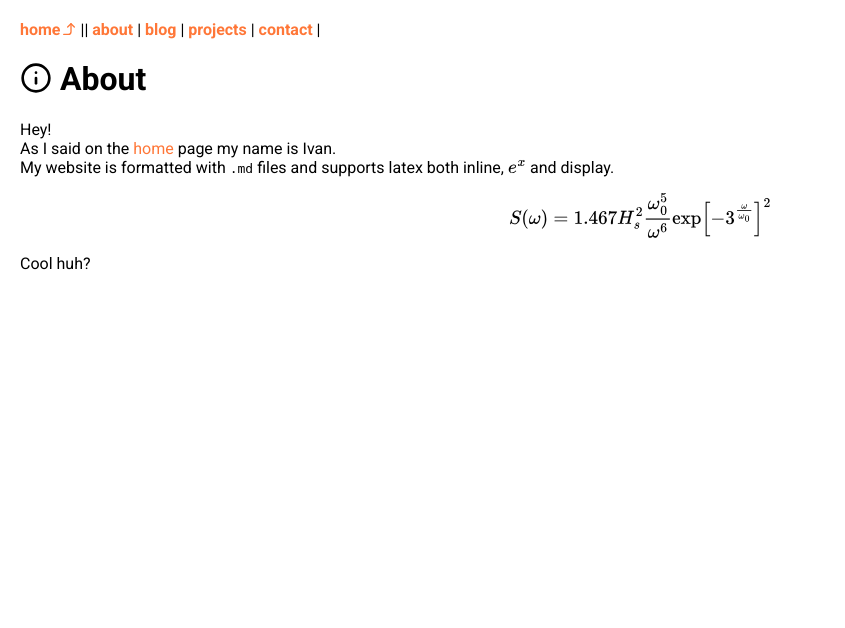
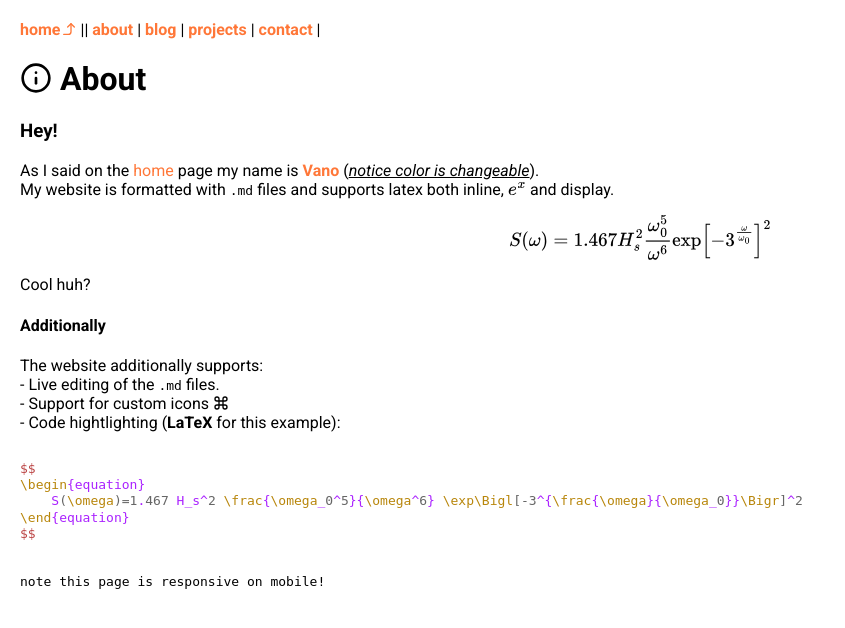
Before and after one commit to vano04/markdown-website, a Flask app: page /about in a window 1280 px wide. Shown: the top 628 px of the page, without its empty margins (0-845 px from the left). Run offline with Flask 3, Linux system fonts and the light colour scheme.

Commit message:
Optimization and final tweaks

````diff
--- a/app.py
+++ /dev/null
@@ -1,124 +0,0 @@
-import markdown
-import os
-import re
-from os.path import exists
-from flask import Flask, render_template, abort
-# import markdown.extensions.fenced_code
-from markdown.extensions import Extension
-
-app = Flask(__name__)
-
-@app.route("/")
-def root():
-    data = {}
-    data["page_title"] = "Home"
-
-    with open('content/home.md', 'r') as f:
-        text = f.read()
-        data["pages"] = get_menu()
-        data["html"] = markdown.markdown(text, extensions=['lib.icons'])
-
-    return render_template('index.html', data=data)
-
-@app.route("/about")
-def about():
-    data = {}
-    data["page_title"] = "About"
-
-    with open('content/index/about.md', 'r') as f:
-        text = f.read()
-        data["pages"] = get_menu()
-        data["list"] = False
-        data["html"] = markdown.markdown(text, extensions=['lib.icons'])
-
-    return render_template('index.html', data=data)
-
-@app.route("/contact")
-def contact():
-    data = {}
-    data["page_title"] = "Contact"
-
-    with open('content/index/contact.md', 'r') as f:
-        text = f.read()
-        data["pages"] = get_menu()
-        data["list"] = False
-        data["html"] = markdown.markdown(text, extensions=['lib.icons'])
-
-    return render_template('index.html', data=data)
-
-@app.route("/projects")
-def projects():
-    data = {}
-    data["page_title"] = "Projects"
-
-    with open('content/index/projects.md', 'r') as f:
-        text = f.read()
-        data["pages"] = get_menu()
-        data["list"] = True
-        data["items"] = get_items("projects")
-        data["html"] = markdown.markdown(text, extensions=['lib.icons'])
-
-    return render_template('index.html', data=data)
-
-@app.route("/blog")
-def blog():
-    data = {}
-    data["page_title"] = "Blog"
-
-    with open('content/index/blog.md', 'r') as f:
-        text = f.read()
-        data["pages"] = get_menu()
-        data["list"] = True
-        data["items"] = get_items("blog")
-        data["html"] = markdown.markdown(text, extensions=['lib.icons'])
-
-    return render_template('index.html', data=data)
-
-@app.route("/<dir>/<page>")
-def get_blog_page(dir, page):
-    if exists("content/"+ dir +"/" + page + ".md"):
-        data = {}
-
-        with open('content/'+ dir +'/' + page + '.md', 'r') as f:
-            text = f.read()
-
-            md = markdown.Markdown(extensions=['lib.icons', 'meta'])
-            html_content = md.convert(text)
-
-            meta_title = md.Meta.get('title', [None])[0]
-            data["page_title"] = meta_title if meta_title else re.sub(r'^\d+\.', '', page.title())
-
-            data["pages"] = get_menu()
-            data["list"] = False
-            data["html"] = html_content
-
-            return render_template('index.html', data=data)
-    else:
-        abort(404)
-
-@app.errorhandler(404)
-def page_not_found(e):
-	return render_template('404.html'), 404
-
-def get_menu():
-	pages = os.listdir("content/index")
-	pages = list(map(lambda page:page.replace(".md", ""), pages))
-	return pages
-
-def get_items(dir):
-    directory = f"content/{dir}"
-    if exists(directory):
-        items = os.listdir(directory)
-        meta = []
-        for item in items:
-             with open(f"content/{dir}/"+item, 'r') as f:
-                text = f.read()
-                md = markdown.Markdown(extensions=['lib.icons','meta'])
-                m = {}
-                m['content'] = md.convert(text)
-                m['meta'] = md.Meta
-                m['path'] = f"{dir}/{item}"[:-3]
-                meta.append(m)
-        meta = meta[::-1]
-        return meta
-    return []
--- a/content/index/about.md
+++ b/content/index/about.md
@@ -1,9 +1,23 @@
 # ?info? About
 
-Hey!
-As I said on the [home](/home) page my name is Ivan.
+###Hey!
+As I said on the [home](/home) page my name is <span style="color: var(--primary-color)">**Vano**</span> (<u>*notice color is changeable*</u>).
 My website is formatted with `.md` files and supports latex both inline, $e^x$ and display.
 $$\begin{equation}
     S(\omega)=1.467 H_s^2 \frac{\omega_0^5}{\omega^6} \exp\Bigl[-3^{\frac{\omega}{\omega_0}}\Bigr]^2
 \end{equation}$$
 Cool huh?
+
+#### Additionally
+The website additionally supports:
+- Live editing of the `.md` files.
+- Support for custom icons ?command?
+- Code hightlighting (**LaTeX** for this example):
+```LaTeX
+$$
+\begin{equation}
+    S(\omega)=1.467 H_s^2 \frac{\omega_0^5}{\omega^6} \exp\Bigl[-3^{\frac{\omega}{\omega_0}}\Bigr]^2
+\end{equation}
+$$
+```
+`note this page is responsive on mobile!`
--- a/lib/icons/icons.py
+++ b/lib/icons/icons.py
@@ -1,3 +1,6 @@
+# This is a custom extention for processing icons in .md files using ?icon_name?
+# All icons used are from https://feathericons.com/ or https://github.com/feathericons/feather
+
 import markdown
 from markdown.extensions import Extension
 from markdown.preprocessors import Preprocessor
@@ -29,6 +32,5 @@ class IconPreprocessor(Preprocessor):
         icon_name = match.group(1)
         return f'<i data-feather="{icon_name}"></i>'
 
-# The function to make the extension
 def makeExtension(**kwargs):
     return IconExtension(**kwargs)
--- a/requirements.txt
+++ b/requirements.txt
@@ -1,2 +1,3 @@
 Flask==3.0.3
 Markdown==3.7
+Pygments==2.18.0
--- a/static/style.css
+++ b/static/style.css
@@ -1,7 +1,7 @@
 @import url('https://fonts.googleapis.com/css2?family=Roboto:ital,wght@0,100;0,300;0,400;0,500;0,700;0,900;1,100;1,300;1,400;1,500;1,700;1,900&display=swap');
 :root {
-    --link-color: #ff7738;
-    --link-hover-color: #cc5e2b;
+    --primary-color: #ff7738;
+    --primary-hover-color: #cc5e2b;
 }
 body, a, p, h1, h2, h3, h4, h5, h6, li {
     font-family: "Roboto", sans-serif;
@@ -9,7 +9,7 @@ body, a, p, h1, h2, h3, h4, h5, h6, li {
 a {
     position: relative;
     text-decoration: none;
-    color: var(--link-color);
+    color: var(--primary-color);
     font-weight: normal;
 }
 nav {
@@ -19,7 +19,7 @@ nav a {
     font-weight: bold;
 }
 a:hover {
-    color: var(--link-hover-color); /* Darker shade on hover */
+    color: var(--primary-hover-color); /* Darker shade on hover */
 }
 body {
     padding: 20px;
@@ -64,7 +64,7 @@ ul {
 }
 .post-date {
     font-weight: 200;
-    color: var(--link-color);
+    color: var(--primary-color);
 }
 .post-more {
     float: right;
@@ -75,3 +75,8 @@ ul {
     font-weight: 300;
     user-select: none;
 }
+.codehilite {
+    max-width: 100vw;
+    overflow-x: auto;
+    white-space: nowrap;
+}
--- a/templates/index.html
+++ b/templates/index.html
@@ -2,6 +2,7 @@
 <html lang="en">
   <head>
   <link rel="shortcut icon" href="{{ url_for('static', filename='favicon.ico') }}">
+  <link rel="icon" href="{{ url_for('static', filename='favicon.svg') }}">
 	<meta charset="UTF-8">
 	<meta name="viewport" content="width=device-width, initial-scale=1.0">
 	<meta http-equiv="X-UA-Compatible" content="ie=edge">
--- /dev/null
+++ b/webapp.py
@@ -0,0 +1,110 @@
+import markdown
+import os
+import re
+from os.path import exists
+from flask import Flask, render_template, abort
+import markdown.extensions.fenced_code
+from pygments.formatters import HtmlFormatter
+from markdown.extensions import Extension
+
+app = Flask(__name__)
+
+# (List?,Code?,[]MD Extentions)
+switch = {
+    "home": [False,False,['lib.icons']],
+    "blog": [True,True,['lib.icons', 'fenced_code', 'codehilite']],
+    "projects": [True,True,['lib.icons', 'fenced_code', 'codehilite']],
+    "about": [False,True,['lib.icons', 'fenced_code', 'codehilite']],
+    "contact": [False,False,['lib.icons']]
+}
+
+@app.route("/")
+def root():
+    data = {}
+    data["page_title"] = "Home"
+
+    with open('content/index/home.md', 'r') as f:
+        text = f.read()
+        # data["pages"] = get_menu()
+        data["list"] = False
+        data["html"] = markdown.markdown(text, extensions=switch['home'][2])
+        if switch['home'][1]:
+                data["html"] = stylize_code(data["html"])
+
+        return render_template('index.html', data=data)
+
+@app.route("/<page>")
+def get_page(page):
+    if exists("content/index/" + page + ".md"):
+        data = {}
+        data["page_title"] = "About"
+
+        with open('content/index/' + page + '.md', 'r') as f:
+            text = f.read()
+            data["list"] = False
+            data["html"] = markdown.markdown(text, extensions=switch[page][2])
+            if switch[page][0]:
+                data["list"] = True
+                data["items"] = get_items(page)
+            if switch[page][1]:
+                data["html"] = stylize_code(data["html"])
+        return render_template('index.html', data=data)
+
+@app.route("/<dir>/<page>")
+def get_dir_page(dir, page):
+    if exists("content/"+ dir +"/" + page + ".md"):
+        data = {}
+
+        with open('content/'+ dir +'/' + page + '.md', 'r') as f:
+            text = f.read()
+
+            md = markdown.Markdown(extensions=['lib.icons', 'meta', 'fenced_code', 'codehilite'])
+            html_content = md.convert(text)
+
+            meta_title = md.Meta.get('title', [None])[0]
+            data["page_title"] = meta_title if meta_title else re.sub(r'^\d+\.', '', page.title())
+
+            data["pages"] = get_menu()
+            data["list"] = False
+            data["html"] = stylize_code(html_content)
+
+            return render_template('index.html', data=data)
+    else:
+        abort(404)
+
+@app.errorhandler(404)
+def page_not_found(e):
+	return render_template('404.html'), 404
+
+def get_menu():
+	pages = os.listdir("content/index")
+	pages = list(map(lambda page:page.replace(".md", ""), pages))
+	return pages
+
+def get_items(dir):
+    directory = f"content/{dir}"
+    if exists(directory):
+        items = os.listdir(directory)
+        meta = []
+        for item in items:
+             with open(f"content/{dir}/"+item, 'r') as f:
+                text = f.read()
+                md = markdown.Markdown(extensions=['lib.icons','meta', 'fenced_code', 'codehilite'])
+                m = {}
+                m['content'] = md.convert(text)
+                m['meta'] = md.Meta
+                m['path'] = f"{dir}/{item}"[:-3]
+                meta.append(m)
+        meta = meta[::-1]
+        return meta
+    return []
+
+def stylize_code(text):
+    formatter = HtmlFormatter(style="emacs",full=True,cssclass="codehilite")
+    css_string = formatter.get_style_defs()
+    md_css_string = "<style>" + css_string + "</style>"
+
+    return md_css_string + text
+
+if __name__ == "__main__":
+    app.run(host='0.0.0.0')
````
Also changed, not shown: content/home.md (deleted, +0 -3 lines), content/index/blog.md (+3 -0 lines), content/index/home.md (added, +3 -0 lines), content/index/projects.md (+2 -1 lines), static/favicon.svg (added), 1 other file. Lines whose indentation alone changed are shown as unchanged.
